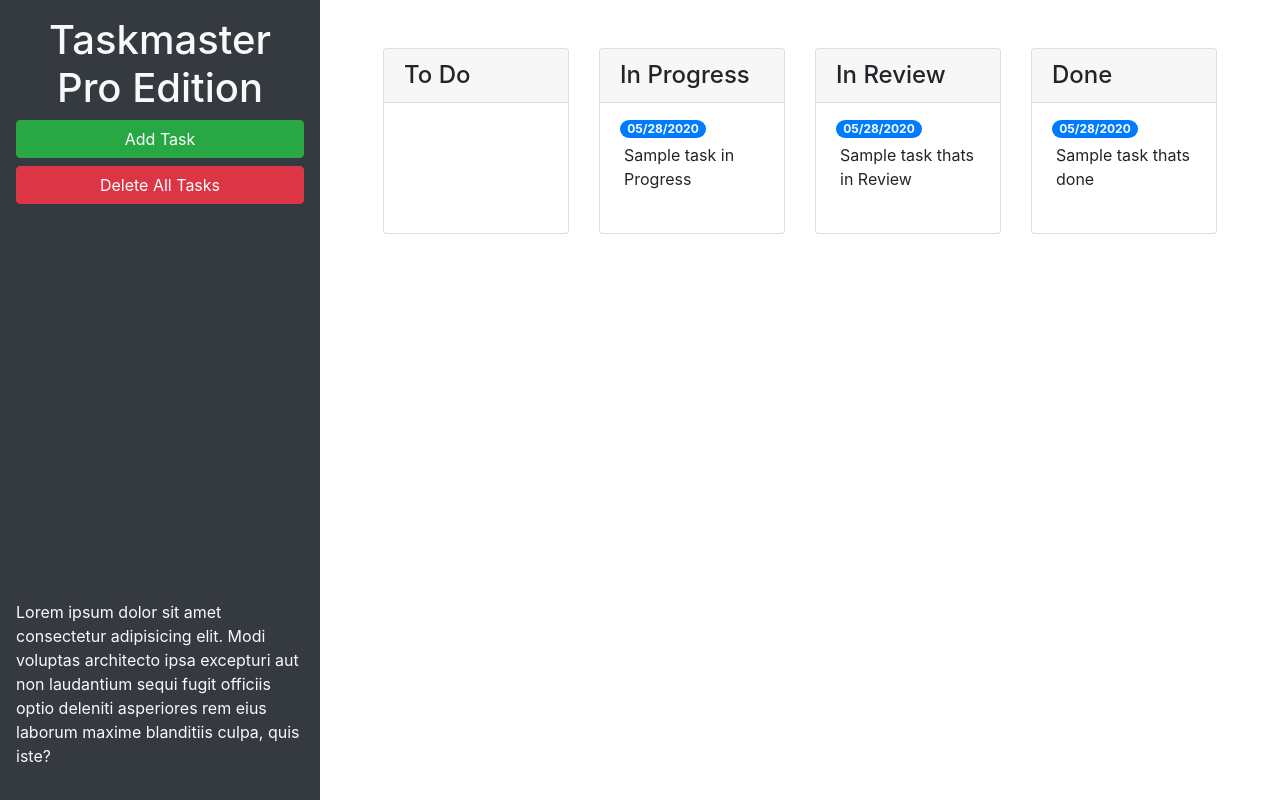
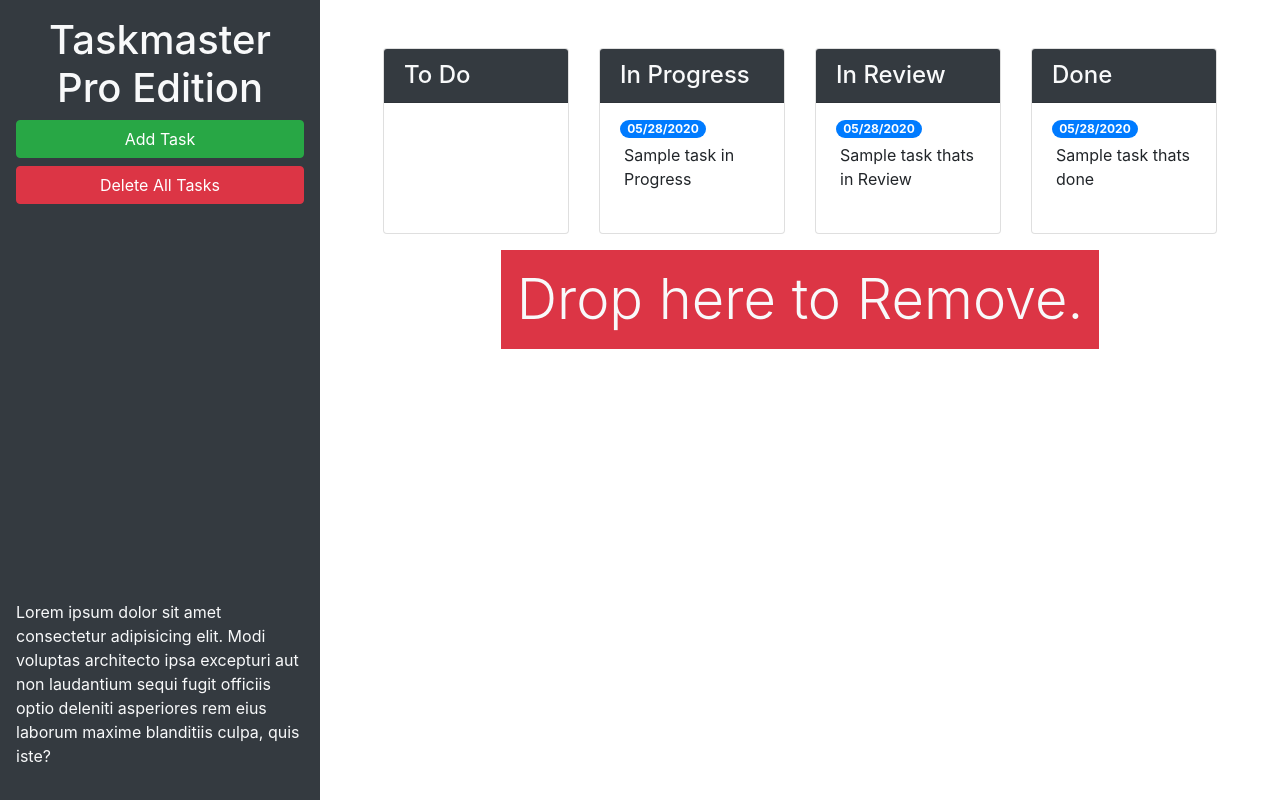
Before and after one commit to bridgetvon/taskmaster-pro, a plain HTML site: page index.html in a window 1280 px wide. Drawn offline with nearby package versions, Linux system fonts and the light colour scheme.

Commit message:
trash removal

```diff
--- a/index.html
+++ b/index.html
@@ -13,21 +13,21 @@
 <body>
 
   <div class="row min-vh-100 no-gutters">
-    <header class="col-12 col-lg-3 bg-dark text-light d-flex flex-column p-4 p-lg-3">
+    <header class="col-12 col-lg-3 bg-dark text-light sticky-top d-flex flex-column p-4 p-lg-3">
       <h1 class="text-center">Taskmaster Pro Edition</h1>
       <button id="create-task" class="btn btn-block btn-success" data-toggle="modal" data-target="#task-form-modal">Add
         Task</button>
       <button id="remove-tasks" class="btn btn-block btn-danger">Delete All Tasks</button>
-      <p class="mt-auto">Lorem ipsum dolor sit amet consectetur adipisicing elit. Modi voluptas architecto ipsa
+      <p class="mt-auto d-nnone d-lg-block">Lorem ipsum dolor sit amet consectetur adipisicing elit. Modi voluptas architecto ipsa
         excepturi aut non
         laudantium sequi fugit officiis optio deleniti asperiores rem eius laborum maxime blanditiis culpa, quis iste?
       </p>
     </header>
-    <main class="col-12 col-lg-9">
+    <main class="col-12 col-lg-9 d-flex flex-column">
       <div class="m-5 row justify-content-around">
         <div class="col-12 col-md-6 col-xl-3 mb-3">
           <div class="card">
-        <h4 class="card-header">
+        <h4 class="card-header bg-dark text-light">
           To Do
         </h4>
         <ul id="list-toDo" class="list-group"> </ul>
@@ -37,7 +37,7 @@
        <!--in progress start-->
        <div class="col-12 col-md-6 col-xl-3 mb-3">
          <div class="card">
-         <h4 class="card-header">
+         <h4 class="card-header bg-dark text-light">
           In Progress
          </h4>
          <ul id="list-inProgress" class="list-group list-group-flush">
@@ -52,7 +52,7 @@
        <!--In review start-->
        <div class="col-12 col-md-6 col-xl-3 mb-3">
          <div class="card">
-          <h4 class="card-header">
+          <h4 class="card-header bg-dark text-light">
             In Review
           </h4>
          <ul id="list-inReview" class="list-group list-group-flush">
@@ -65,7 +65,7 @@
           </div>
        <div class="col-12 col-md-6 col-xl-3 mb-3">
          <div class="card">
-           <h4 class="card-header">
+           <h4 class="card-header bg-dark text-light">
              Done
            </h4>
          <ul id="list-done" class="list-group list-group-flush">
@@ -75,6 +75,12 @@
            </li>
          </ul>
        </div>
+      </div>
+
+      <div id="trash">
+        <div class="w-100 bg-danger p-3 text-center text-light display-4 mt-auto">
+          Drop here to Remove.
+        </div>
       </div>
     </main>
   </div>
```
